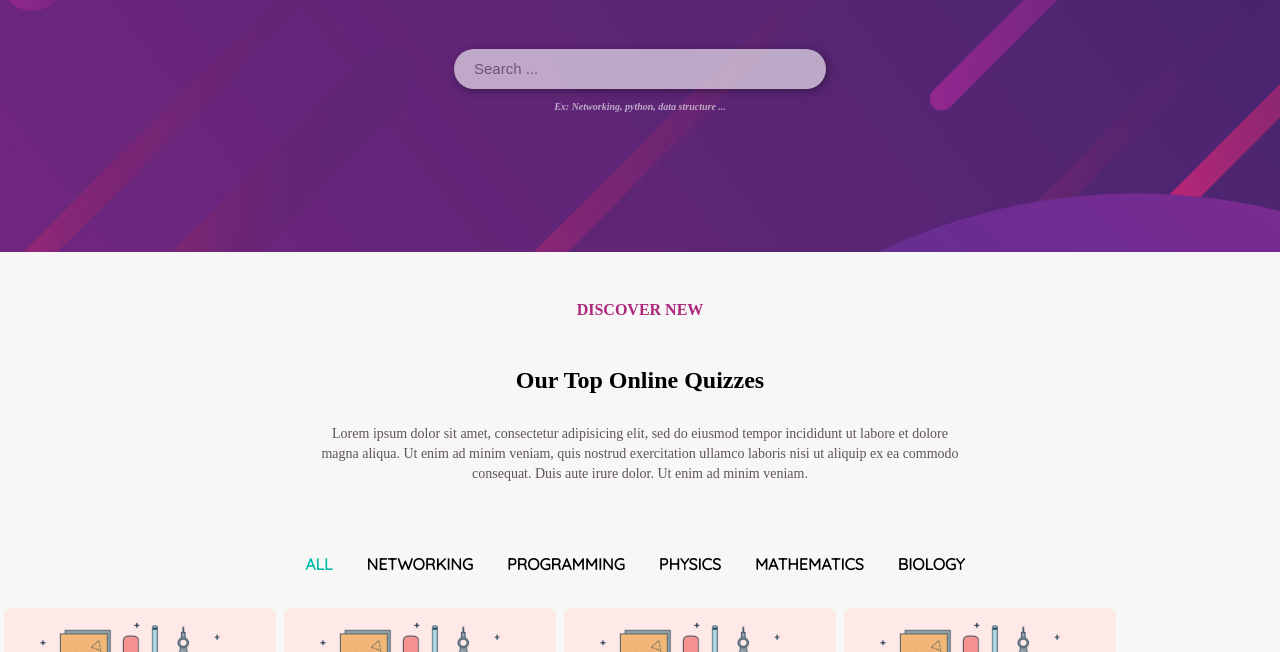
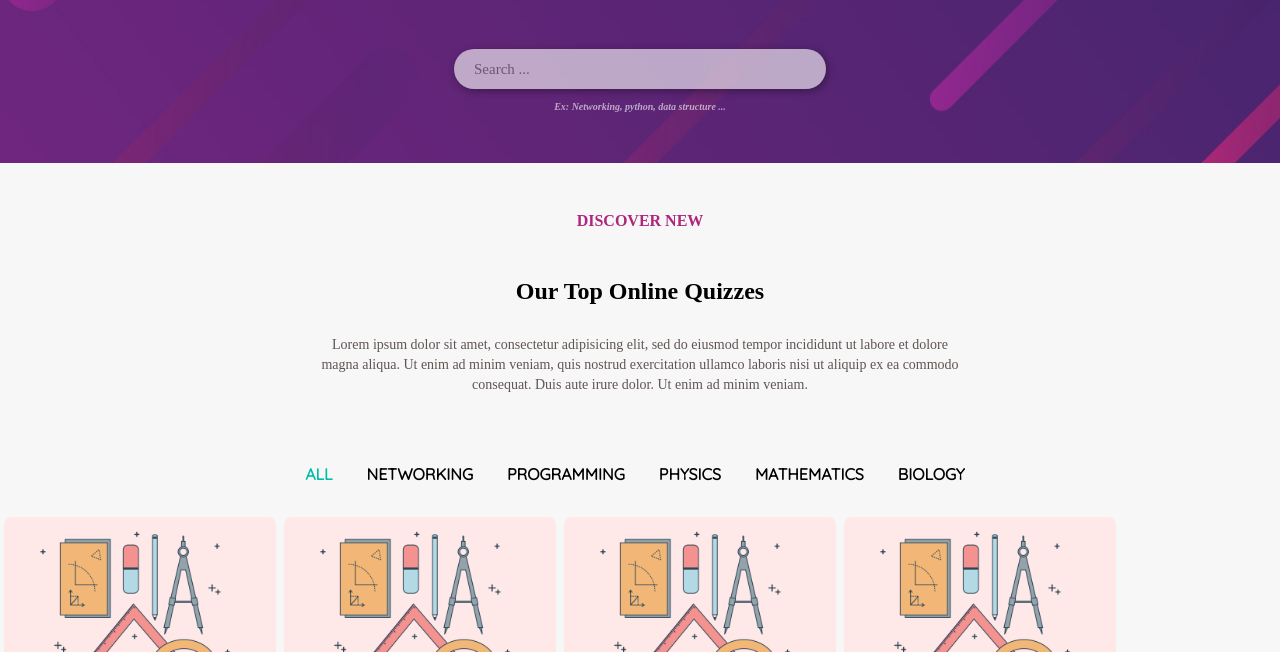
Before and after one commit to abdelalik1/quiz, a plain HTML site: page index.html in a window 1280 px wide. Shown: the part 148-800 px from the top of the page. Drawn offline with nearby package versions, Linux system fonts and the light colour scheme; a web font is replaced by a local one.

Commit message:
Update index.html

```diff
--- a/index.html
+++ b/index.html
@@ -3,6 +3,8 @@
 <head>
 	<title>QuizPun Home Page</title>
 	<meta charset="utf-8">
+	<link rel="stylesheet" type="text/css" href="static/normalize.css">
+	<link rel="stylesheet" type="text/css" href="static/responsive.css">
 	<link rel="stylesheet" href="static/style.css"/>
 	<link rel="stylesheet" type="text/css" href="https://fonts.googleapis.com/css?family=Muli" />
 	<script src="https://kit.fontawesome.com/f83b78a9ce.js" crossorigin="anonymous"></script>
@@ -13,7 +15,7 @@
 	<!-- START HEADER -->
 
 	<header>
-		<div class="header-background" style="height: 400px">
+		<div class="header-background">
 			<div class="container-logo">
 				<img class="logo" src="static/default-monochrome.svg" width="150px" style="top:40px">
 			</div>
```
